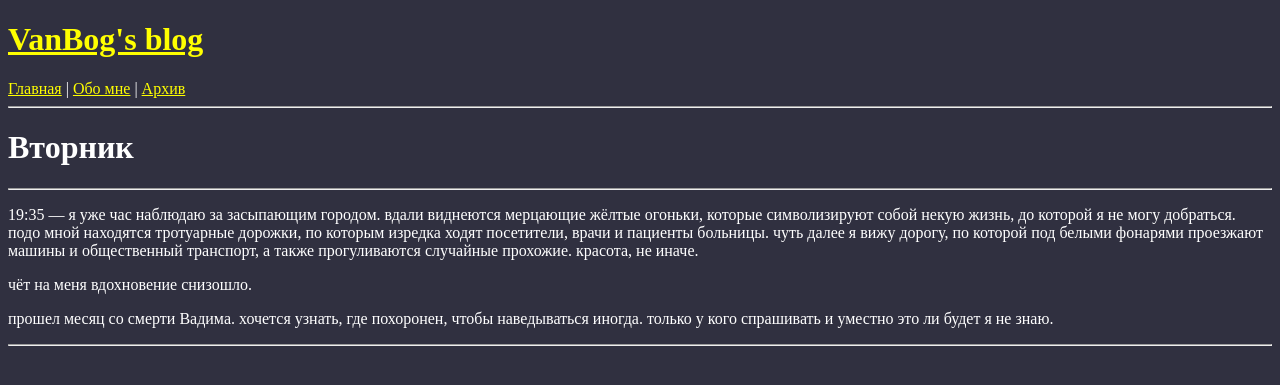
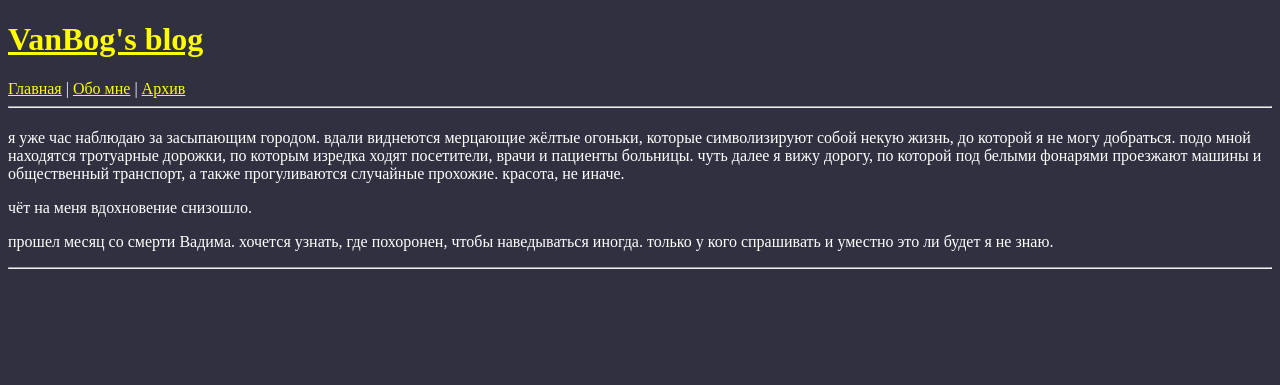
Before and after one commit to VanBog335/blog, a Jekyll site: the page built from _posts/2024-11-19-Вторник.md, in a window 1280 px wide. Shown: the top 385 px of the page. Built offline with Jekyll 4.4.1, drawn with Linux system fonts in a browser that asks for light colours; our own code applies the rules of GitHub Pages for plain Markdown files.

Commit message:
Update 2024-11-19-Вторник.md

```diff
--- a/_posts/2024-11-19-Вторник.md
+++ b/_posts/2024-11-19-Вторник.md
@@ -1,7 +1,3 @@
----
-date: 2024-11-19 19:35
----
-
 ---
 19:35
 ---
```
